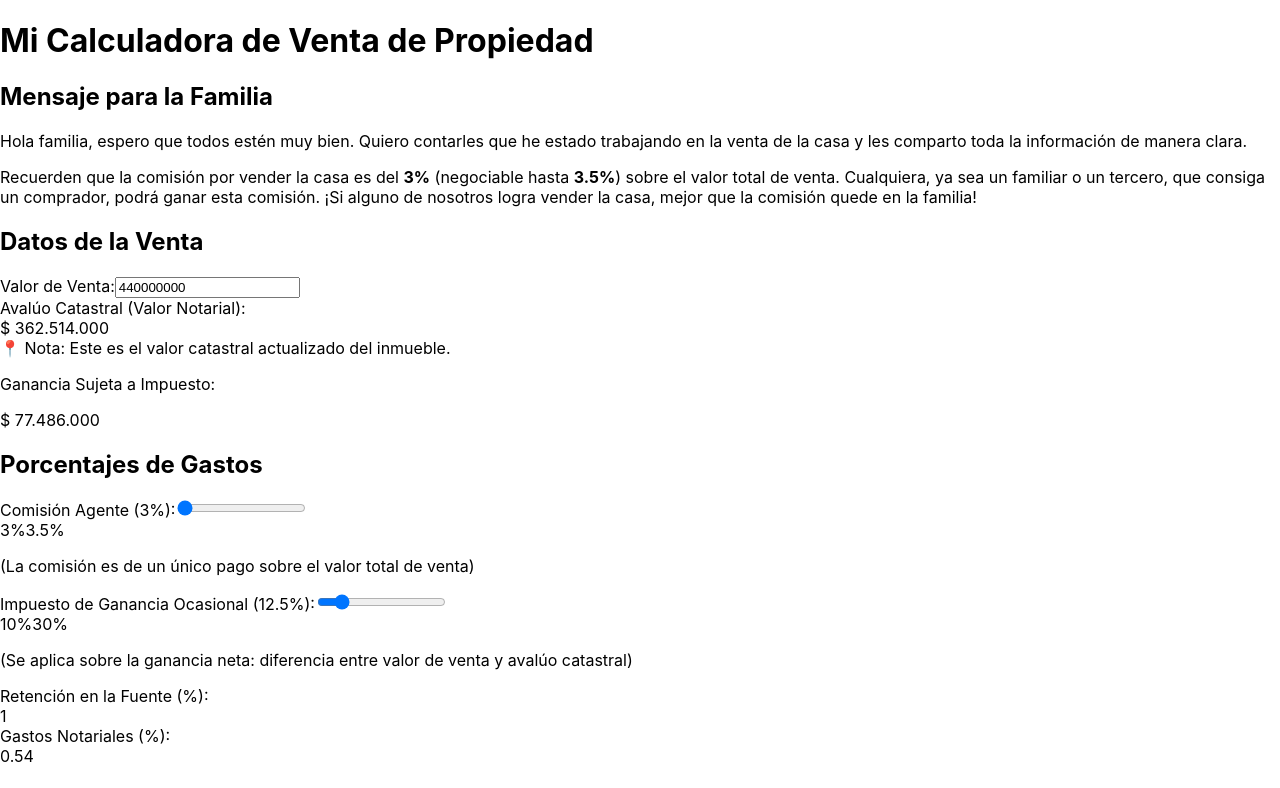
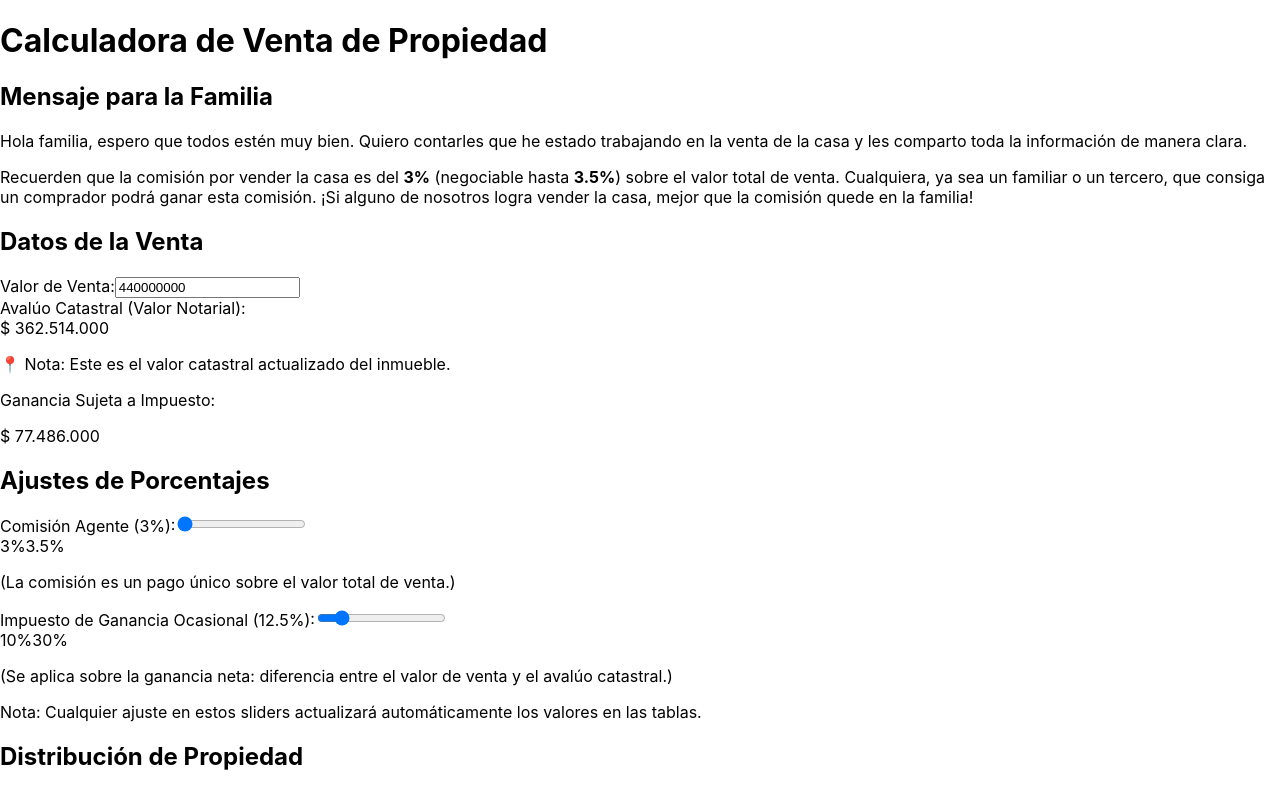
Before and after one commit to JohanSP24/Calculadora-Pte-Aranda, a React (Create React App) app: page / in a window 1280 px wide. Shown: the top 788 px of the page. Built offline with nearby package versions, Linux system fonts and the light colour scheme.

Commit message:
Update VentaPropiedadCalculadora.jsx

```diff
--- a/src/components/VentaPropiedadCalculadora.jsx
+++ b/src/components/VentaPropiedadCalculadora.jsx
@@ -17,7 +17,7 @@ const VentaPropiedadCalculadora = () => {
 
   // Parámetros de la venta
   const [porcentajeComision, setPorcentajeComision] = useState(3); // Comisión base (negociable hasta 3.5%)
-  const [porcentajeGananciaOcasional, setPorcentajeGananciaOcasional] = useState(12.5); // Se actualiza al 12.5%
+  const [porcentajeGananciaOcasional, setPorcentajeGananciaOcasional] = useState(12.5); // Actualizado a 12.5%
 
   // Constantes fijas de otros porcentajes
   const retencionFuentePorc = 1;      // 1%
@@ -39,10 +39,10 @@ const VentaPropiedadCalculadora = () => {
   });
 
   useEffect(() => {
-    // Cálculo de la ganancia sujeta a impuesto
+    // Ganancia sujeta a impuesto: diferencia entre el valor de venta y el avalúo catastral
     const gananciaSujetaImpuesto = valorVenta - valorAdquisicion;
 
-    // Calcular cada gasto general basado en el valor de venta
+    // Cálculo de gastos generales basados en el valor de venta
     const comisionAgente = valorVenta * (porcentajeComision / 100);
     const impuestoGanancia = gananciaSujetaImpuesto * (porcentajeGananciaOcasional / 100);
     const retencionFuente = valorVenta * (retencionFuentePorc / 100);
@@ -51,7 +51,7 @@ const VentaPropiedadCalculadora = () => {
     const honorariosNotariales = valorVenta * (honorariosNotarialesPorc / 100);
     const ivaHonorarios = honorariosNotariales * ivaSobreHonorarios;
 
-    // Calcular gastos por propietario (todos los vendedores pagan proporcionalmente)
+    // Calcular gastos individuales para cada propietario (pago proporcional)
     const gastosPorPropietario = propietarios.map(prop => {
       const propPorc = prop.porcentaje / 100;
       const comisionProp = comisionAgente * propPorc;
@@ -74,7 +74,7 @@ const VentaPropiedadCalculadora = () => {
       };
     });
 
-    // Calcular el monto neto por propietario
+    // Calcular el monto neto para cada propietario (valor bruto menos sus gastos)
     const montoNetoPorPropietario = propietarios.map((prop, idx) => {
       const valorBruto = valorVenta * (prop.porcentaje / 100);
       const totalGastos = gastosPorPropietario[idx].totalGastos;
@@ -114,7 +114,7 @@ const VentaPropiedadCalculadora = () => {
     valorAdquisicion
   ]);
 
-  // Formateo para moneda COP
+  // Función para formatear números a moneda COP
   const formatCOP = (valor) => {
     return new Intl.NumberFormat('es-CO', {
       style: 'currency',
@@ -124,12 +124,14 @@ const VentaPropiedadCalculadora = () => {
     }).format(valor);
   };
 
-  // Suma de porcentajes para verificación (debe ser 100%)
+  // Verificación de suma de porcentajes (debe ser 100%)
   const sumaPorcentajes = propietarios.reduce((suma, prop) => suma + prop.porcentaje, 0);
+
+  // Consolidación de montos netos por grupo se hace en la Tabla 3 (agrupación de "Laura" y "Chava" en esa tabla)
 
   return (
     <div className="p-6 bg-white rounded-lg shadow-lg max-w-5xl mx-auto">
-      <h1 className="text-2xl font-bold mb-6 text-center">Mi Calculadora de Venta de Propiedad</h1>
+      <h1 className="text-3xl font-bold mb-6 text-center">Calculadora de Venta de Propiedad</h1>
 
       {/* Mensaje para la Familia */}
       <section className="mb-8">
@@ -138,14 +140,14 @@ const VentaPropiedadCalculadora = () => {
           Hola familia, espero que todos estén muy bien. Quiero contarles que he estado trabajando en la venta de la casa y les comparto toda la información de manera clara.
         </p>
         <p className="mb-2">
-          Recuerden que la comisión por vender la casa es del <strong>3%</strong> (negociable hasta <strong>3.5%</strong>) sobre el valor total de venta. Cualquiera, ya sea un familiar o un tercero, que consiga un comprador, podrá ganar esta comisión. ¡Si alguno de nosotros logra vender la casa, mejor que la comisión quede en la familia!
+          Recuerden que la comisión por vender la casa es del <strong>3%</strong> (negociable hasta <strong>3.5%</strong>) sobre el valor total de venta. Cualquiera, ya sea un familiar o un tercero, que consiga un comprador podrá ganar esta comisión. ¡Si alguno de nosotros logra vender la casa, mejor que la comisión quede en la familia!
         </p>
       </section>
 
       {/* Datos Principales */}
       <div className="mb-8 grid grid-cols-1 md:grid-cols-2 gap-6">
-        <div className="p-4 bg-gray-50 rounded-lg">
-          <h2 className="text-xl font-semibold mb-4">Datos de la Venta</h2>
+        <div className="p-6 bg-gray-50 rounded-lg">
+          <h2 className="text-2xl font-semibold mb-4">Datos de la Venta</h2>
           <div className="mb-4">
             <label className="block mb-2 font-medium">Valor de Venta:</label>
             <input
@@ -160,21 +162,20 @@ const VentaPropiedadCalculadora = () => {
             <div className="w-full p-2 border rounded bg-gray-100 text-gray-700">
               {formatCOP(valorAdquisicion)}
             </div>
-            <div className="text-xs text-gray-600 mt-1">
+            <p className="text-xs text-gray-600 mt-1">
               📍 Nota: Este es el valor catastral actualizado del inmueble.
-            </div>
+            </p>
           </div>
           <div className="mt-4">
             <p className="font-medium">Ganancia Sujeta a Impuesto:</p>
-            <p className="text-lg">{formatCOP(calculos.gananciaSujetaImpuesto)}</p>
+            <p className="text-2xl font-bold">{formatCOP(calculos.gananciaSujetaImpuesto)}</p>
           </div>
         </div>
 
-        {/* Ajustes de Porcentajes */}
-        <div className="p-4 bg-gray-50 rounded-lg">
-          <h2 className="text-xl font-semibold mb-4">Porcentajes de Gastos</h2>
-          <div className="grid grid-cols-1 gap-4">
-            <div className="mb-3">
+        {/* Ajustes de Porcentajes con Sliders */}
+        <div className="p-6 bg-gray-50 rounded-lg">
+          <h2 className="text-2xl font-semibold mb-4">Ajustes de Porcentajes</h2>
+          <div className="mb-6">
             <label className="block mb-1 font-medium">
               Comisión Agente ({porcentajeComision}%):
             </label>
@@ -192,10 +193,10 @@ const VentaPropiedadCalculadora = () => {
               <span>3.5%</span>
             </div>
             <p className="text-xs text-gray-600 mt-1">
-                (La comisión es de un único pago sobre el valor total de venta)
+              (La comisión es un pago único sobre el valor total de venta.)
             </p>
           </div>
-            <div className="mb-3">
+          <div>
             <label className="block mb-1 font-medium">
               Impuesto de Ganancia Ocasional ({porcentajeGananciaOcasional}%):
             </label>
@@ -213,29 +214,21 @@ const VentaPropiedadCalculadora = () => {
               <span>30%</span>
             </div>
             <p className="text-xs text-gray-600 mt-1">
-                (Se aplica sobre la ganancia neta: diferencia entre valor de venta y avalúo catastral)
+              (Se aplica sobre la ganancia neta: diferencia entre el valor de venta y el avalúo catastral.)
             </p>
           </div>
-            <div className="mb-3">
-              <label className="block mb-1 font-medium">Retención en la Fuente (%):</label>
-              <div className="w-full p-2 border rounded bg-gray-100 text-gray-700">
-                {retencionFuentePorc}
-              </div>
-            </div>
-            <div className="mb-3">
-              <label className="block mb-1 font-medium">Gastos Notariales (%):</label>
-              <div className="w-full p-2 border rounded bg-gray-100 text-gray-700">
-                {gastosNotarialesPorc}
-              </div>
-            </div>
+          <div className="mt-4">
+            <p className="text-xs text-gray-600">
+              Nota: Cualquier ajuste en estos sliders actualizará automáticamente los valores en las tablas.
+            </p>
           </div>
         </div>
       </div>
 
       {/* Distribución de Propiedad */}
       <div className="mb-8">
-        <h2 className="text-xl font-semibold mb-4">Distribución de Propiedad</h2>
-        <div className="mb-2 flex justify-between items-center">
+        <h2 className="text-2xl font-semibold mb-4">Distribución de Propiedad</h2>
+        <div className="flex justify-between items-center mb-2">
           <span className="font-medium">Total: {sumaPorcentajes.toFixed(2)}%</span>
           <span className={sumaPorcentajes === 100 ? "text-green-600 font-bold" : "text-red-600 font-bold"}>
             {sumaPorcentajes === 100 ? "✓ Correcto" : "⚠ La suma debe ser 100%"}
@@ -253,12 +246,12 @@ const VentaPropiedadCalculadora = () => {
               {propietarios.map((prop, index) => (
                 <tr key={index} className="border-b">
                   <td className="p-2">
-                    <div className="w-full p-1 border rounded bg-gray-100 text-gray-700">
+                    <div className="p-1 border rounded bg-gray-100 text-gray-700">
                       {prop.nombre}
                     </div>
                   </td>
                   <td className="p-2">
-                    <div className="w-full p-1 border rounded bg-gray-100 text-gray-700">
+                    <div className="p-1 border rounded bg-gray-100 text-gray-700">
                       {prop.porcentaje}
                     </div>
                   </td>
@@ -271,7 +264,7 @@ const VentaPropiedadCalculadora = () => {
 
       {/* Tabla 1: Resumen General de Gastos */}
       <div className="mb-8">
-        <h2 className="text-xl font-semibold mb-4">Tabla 1: Resumen General de los Gastos en los que Incurrimos</h2>
+        <h2 className="text-2xl font-semibold mb-4">Tabla 1: Resumen General de los Gastos en los que Incurrimos</h2>
         <div className="overflow-x-auto">
           <table className="w-full border-collapse text-sm">
             <thead>
@@ -341,7 +334,7 @@ const VentaPropiedadCalculadora = () => {
 
       {/* Tabla 2: Gastos Individuales */}
       <div className="mb-8">
-        <h2 className="text-xl font-semibold mb-4">Tabla 2: Gastos Individuales según Mi Participación</h2>
+        <h2 className="text-2xl font-semibold mb-4">Tabla 2: Gastos Individuales según Mi Participación</h2>
         <div className="overflow-x-auto">
           <table className="w-full border-collapse text-sm">
             <thead>
@@ -407,7 +400,7 @@ const VentaPropiedadCalculadora = () => {
 
       {/* Tabla 3: Totalización por Grupo Familiar */}
       <div className="mb-8">
-        <h2 className="text-xl font-semibold mb-4">Tabla 3: Totalización de Montos Netos</h2>
+        <h2 className="text-2xl font-semibold mb-4">Tabla 3: Totalización de Montos Netos</h2>
         <div className="overflow-x-auto">
           <table className="w-full border-collapse">
             <thead>
@@ -463,32 +456,32 @@ const VentaPropiedadCalculadora = () => {
       </div>
 
       {/* Resumen de la Transacción */}
-      <div className="bg-blue-50 p-4 rounded-lg">
-        <h2 className="text-xl font-semibold mb-4">Resumen de la Transacción</h2>
+      <div className="bg-blue-50 p-6 rounded-lg">
+        <h2 className="text-2xl font-semibold mb-4">Resumen de la Transacción</h2>
         <div className="grid grid-cols-1 md:grid-cols-2 gap-4">
           <div>
             <p className="font-medium">Valor de Venta:</p>
-            <p className="text-lg">{formatCOP(valorVenta)}</p>
+            <p className="text-xl">{formatCOP(valorVenta)}</p>
           </div>
           <div>
             <p className="font-medium">Avalúo Catastral:</p>
-            <p className="text-lg">{formatCOP(valorAdquisicion)}</p>
+            <p className="text-xl">{formatCOP(valorAdquisicion)}</p>
           </div>
           <div>
             <p className="font-medium">Ganancia Sujeta a Impuesto:</p>
-            <p className="text-lg">{formatCOP(calculos.gananciaSujetaImpuesto)}</p>
+            <p className="text-xl">{formatCOP(calculos.gananciaSujetaImpuesto)}</p>
           </div>
           <div>
             <p className="font-medium">Total Gastos Vendedores:</p>
-            <p className="text-lg">{formatCOP(calculos.totales.gastosVendedores)}</p>
+            <p className="text-xl">{formatCOP(calculos.totales.gastosVendedores)}</p>
           </div>
           <div>
             <p className="font-medium">Total Impuesto Ganancia Ocasional:</p>
-            <p className="text-lg">{formatCOP(calculos.totales.impuestoGananciaTotal)}</p>
+            <p className="text-xl">{formatCOP(calculos.totales.impuestoGananciaTotal)}</p>
           </div>
           <div>
             <p className="font-medium">Monto Neto Total a Recibir:</p>
-            <p className="text-lg font-bold">{formatCOP(calculos.totales.montoNetoTotal)}</p>
+            <p className="text-xl font-bold">{formatCOP(calculos.totales.montoNetoTotal)}</p>
           </div>
         </div>
         <div className="mt-4 text-sm bg-yellow-50 p-3 rounded">
```
Lines whose indentation alone changed are shown as unchanged.
